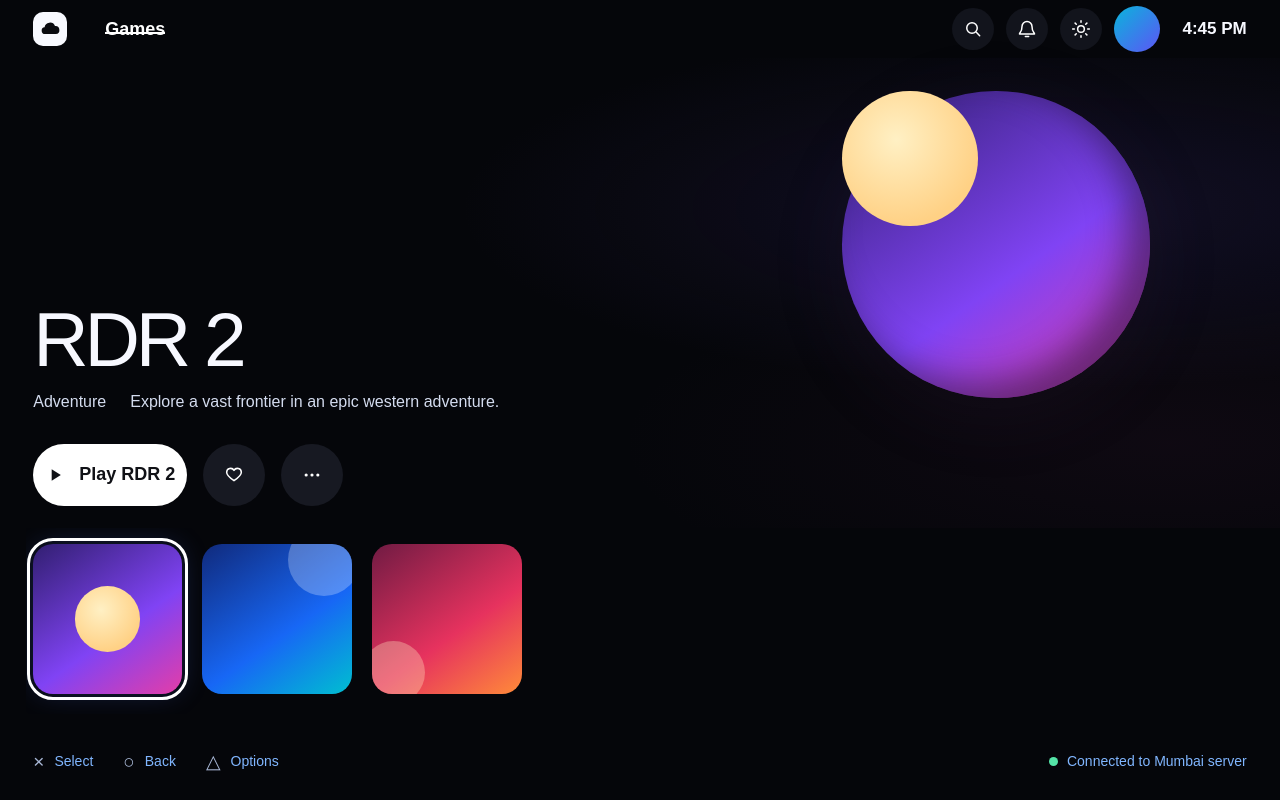
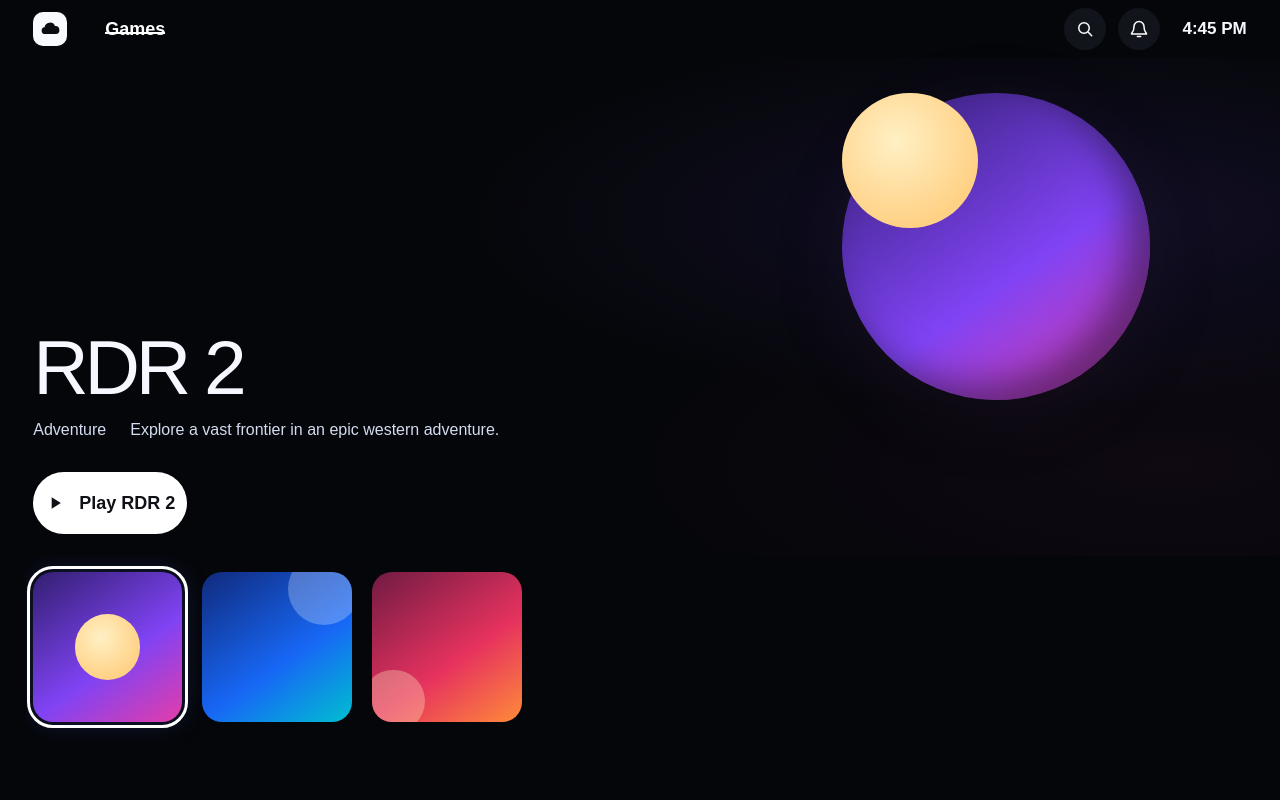
Before and after one commit to ojaswane/CloudGame_client, a Next.js app in the folder frontend/: page / in a window 1280 px wide. Built offline with nearby package versions, Linux system fonts and the light colour scheme.

Commit message:
refactor ui

```diff
--- a/frontend/app/page.tsx
+++ b/frontend/app/page.tsx
@@ -31,8 +31,8 @@ export default function Home() {
         <div className="topbar-actions">
           <button className="icon-button" aria-label="Search"><Icon name="search" /></button>
           <button className="icon-button" aria-label="Notifications"><Icon name="bell" /></button>
-          <button className="icon-button" aria-label="Display settings"><Icon name="sun" /></button>
-          <button className="profile-avatar" aria-label="Profile" />
+          {/* <button className="icon-button" aria-label="Display settings"><Icon name="sun" /></button> */}
+          {/* <button className="profile-avatar" aria-label="Profile" /> */}
           <LocalClock />
         </div>
       </header>
@@ -46,8 +46,6 @@ export default function Home() {
           </div>
           <div className="feature-actions">
             <button className="play-button"><Icon name="play" /><span>Play {selectedGame.name}</span></button>
-            <button className="round-button" aria-label={`Add ${selectedGame.name} to favorites`}><Icon name="heart" /></button>
-            <button className="round-button" aria-label="More options"><Icon name="more" /></button>
           </div>
         </div>
         <div className={`feature-orb ${selectedGame.className}`} aria-hidden="true">
@@ -71,10 +69,6 @@ export default function Home() {
         </div>
       </section>
 
-      <footer className="statusbar">
-        <div className="controller-hints"><span><b>×</b> Select</span><span><b>○</b> Back</span><span><b>△</b> Options</span></div>
-        <div className="server-status"><span className="status-dot" />Connected to Mumbai server</div>
-      </footer>
     </main>
   );
 }
```
